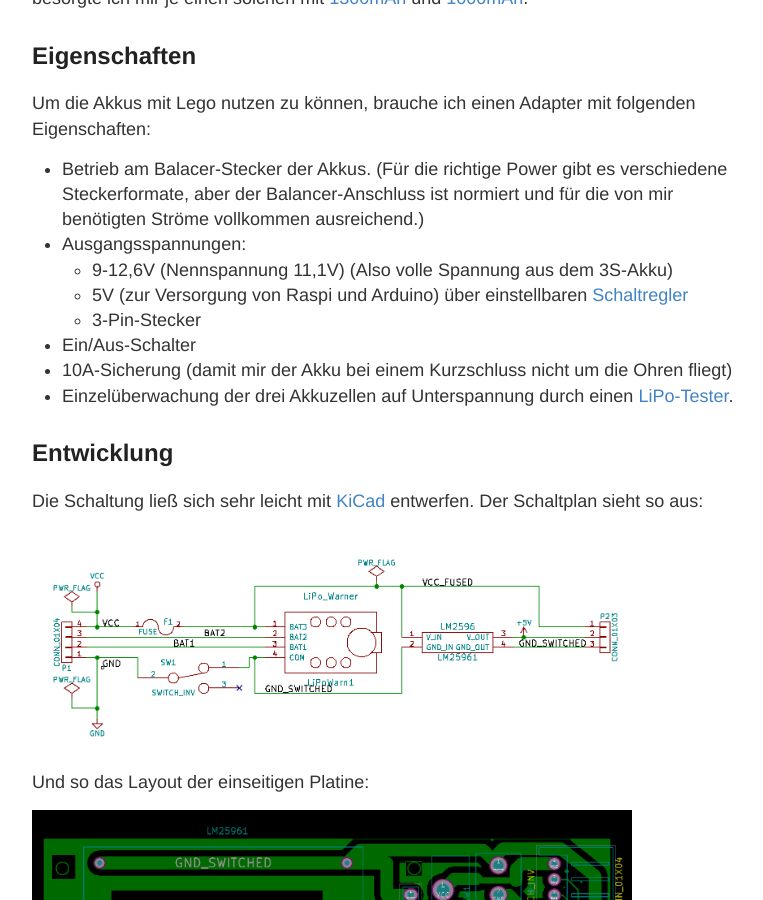
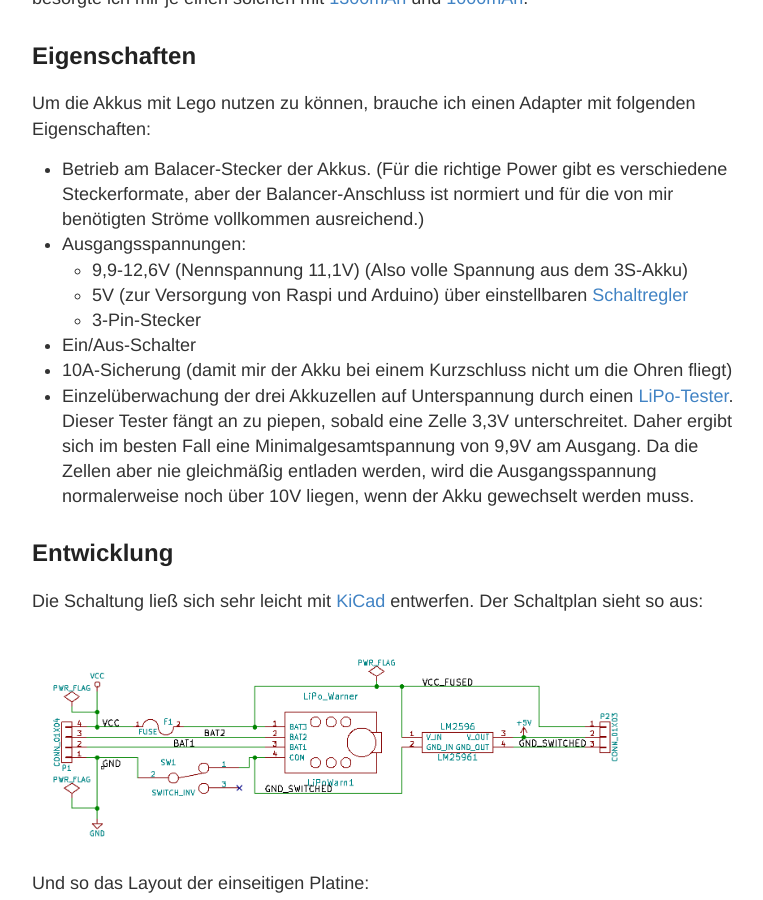
Before and after one commit to HackingGulliver/hackinggulliver.github.io, a Jekyll site: the page built from hackopedia/LiPoPowerAdapter.md, in a window 1280 px wide and 900 px high, scrolled down 547 px. Shown: the whole window, without its empty margins (248-1011 px from the left). Built offline with Jekyll 4.4.1, drawn with Linux system fonts in a browser that asks for light colours.

Commit message:
LiPo-Adapter: Endspannung korrigiert

```diff
--- a/hackopedia/LiPoPowerAdapter.md
+++ b/hackopedia/LiPoPowerAdapter.md
@@ -16,12 +16,12 @@ Um die Akkus mit Lego nutzen zu können, brauche ich einen Adapter mit folgenden
 
 * Betrieb am Balacer-Stecker der Akkus. (Für die richtige Power gibt es verschiedene Steckerformate, aber der Balancer-Anschluss ist normiert und für die von mir benötigten Ströme vollkommen ausreichend.)
 * Ausgangsspannungen:
-   * 9-12,6V (Nennspannung 11,1V) (Also volle Spannung aus dem 3S-Akku)
+   * 9,9-12,6V (Nennspannung 11,1V) (Also volle Spannung aus dem 3S-Akku)
    * 5V (zur Versorgung von Raspi und Arduino) über einstellbaren [Schaltregler](http://www.amazon.de/dp/B00Q8753KQ/)
    * 3-Pin-Stecker
 * Ein/Aus-Schalter
 * 10A-Sicherung (damit mir der Akku bei einem Kurzschluss nicht um die Ohren fliegt)
-* Einzelüberwachung der drei Akkuzellen auf Unterspannung durch einen [LiPo-Tester](http://www.ebay.de/itm/191716987655).
+* Einzelüberwachung der drei Akkuzellen auf Unterspannung durch einen [LiPo-Tester](http://www.ebay.de/itm/191716987655). Dieser Tester fängt an zu piepen, sobald eine Zelle 3,3V unterschreitet. Daher ergibt sich im besten Fall eine Minimalgesamtspannung von 9,9V am Ausgang. Da die Zellen aber nie gleichmäßig entladen werden, wird die Ausgangsspannung normalerweise noch über 10V liegen, wenn der Akku gewechselt werden muss.
 
 ## Entwicklung
 Die Schaltung ließ sich sehr leicht mit [KiCad](http://kicad-pcb.org/) entwerfen. Der Schaltplan sieht so aus:
```
